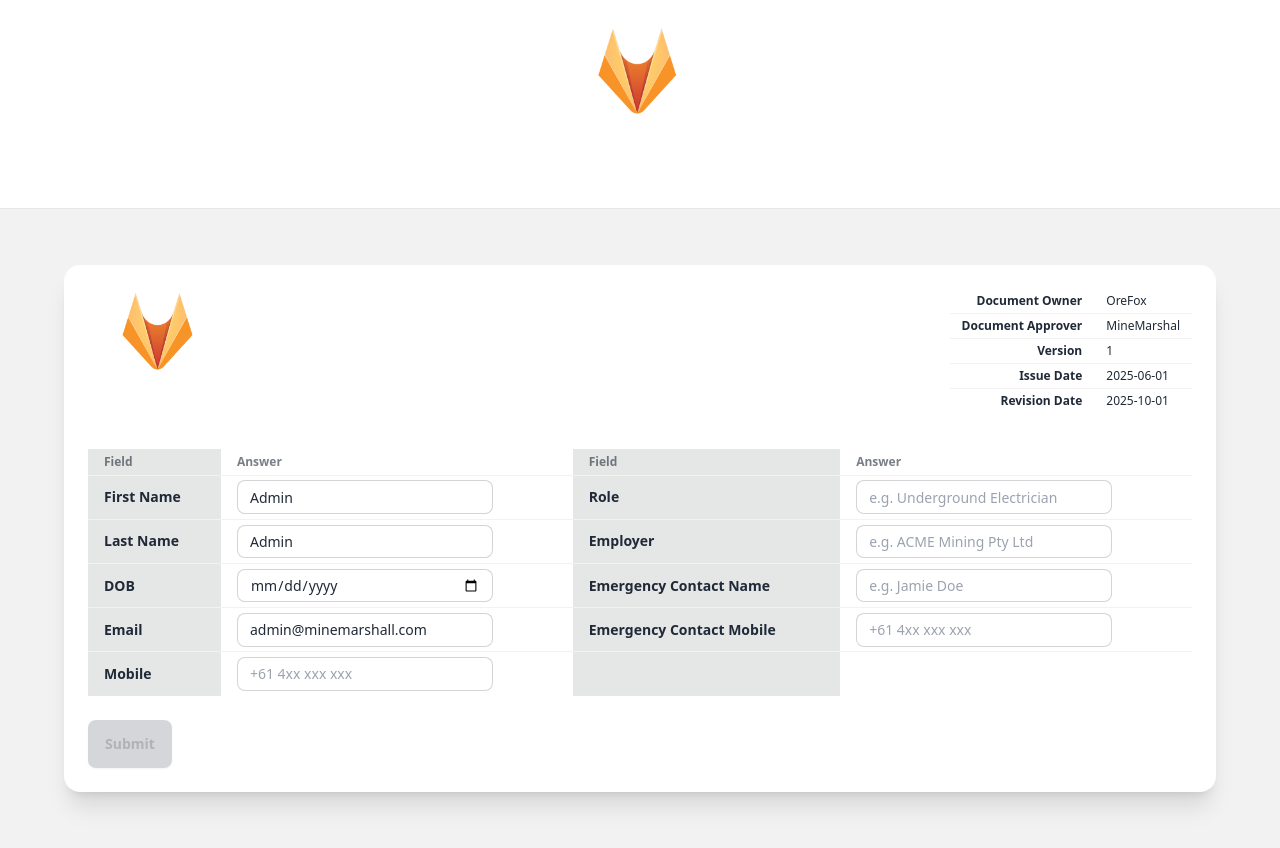
After one commit to lkemp7/MineMarshall, a Django app: a page that uses dashboard/templates/onboarding_base.html in a window 1280 px wide. The commit adds this page. Run offline with Django 5.2, Linux system fonts and the light colour scheme; a user stored in the database is signed in; data comes from the database, SQL or seed files in the repository; tables that the repository leaves empty hold one stand-in row (values such as "Sample post"); some libraries are stand-ins or nearby versions.

Commit message:
Account/onboarding email creation

```diff
--- a/MineMarshall/settings.py
+++ b/MineMarshall/settings.py
@@ -132,3 +132,6 @@ LOGIN_REDIRECT_URL = '/dashboard'
 LOGOUT_REDIRECT_URL = '/'
 
 AUTH_USER_MODEL = 'accounts.CustomUser'
+
+EMAIL_BACKEND = "django.core.mail.backends.console.EmailBackend"
+DEFAULT_FROM_EMAIL = "noreply@minemarshall.local"
--- a/accounts/admin.py
+++ b/accounts/admin.py
@@ -1,6 +1,7 @@
 from django.contrib import admin
 from django.contrib.auth.admin import UserAdmin
 from .models import CustomUser
+
 
 admin.site.unregister(CustomUser)
 
--- a/accounts/models.py
+++ b/accounts/models.py
@@ -1,5 +1,6 @@
 from django.db import models
 from django.contrib.auth.models import AbstractUser
+from django.conf import settings
 
 class CustomUser(AbstractUser):
     email = models.EmailField(unique=True)
--- a/accounts/urls.py
+++ b/accounts/urls.py
@@ -6,4 +6,5 @@ app_name = 'accounts'
 
 urlpatterns = [
     path('profile/', views.edit_profile, name='profile'),
+    path('setup-account/<str:token>/', views.setup_account, name='setup_account'),
 ]
--- a/dashboard/admin.py
+++ b/dashboard/admin.py
@@ -3,6 +3,7 @@ from accounts.models import CustomUser
 from .models import Form, Question
 from django.contrib import admin
 from .models import Project, ProjectRole, ProjectInvite
+from .models import WorkerProfile, Credential, FormSubmission, Answer, OnboardingInvite
 
 admin.site.register(Project)
 admin.site.register(ProjectRole)
@@ -18,3 +19,5 @@ class QuestionInline(admin.TabularInline):
 class FormAdmin(admin.ModelAdmin):
     list_display = ("title", "created_by", "created_at")
     inlines = [QuestionInline]
+
+admin.site.register(OnboardingInvite)
--- /dev/null
+++ b/dashboard/templates/forms/onboarding_default_form.html
@@ -0,0 +1,212 @@
+{% extends 'onboarding_base.html' %}
+{% load static %}
+
+{% block content %}
+<div class="max-w-6xl mx-auto py-8">
+  <div class="bg-base-100 rounded-2xl shadow-xl p-6">
+    <style>
+      #personalDetails th,
+      #personalDetails td { padding-top: 0.3rem; padding-bottom: 0.3rem; }
+
+      #personalDetails input.input {
+        height: 2.1rem;
+        min-height: 2.1rem;
+        padding-top: 0.25rem;
+        padding-bottom: 0.25rem;
+      }
+    </style>
+
+    <div class="flex items-start justify-between mb-4">
+      <img src="{% static 'Orefox_logo.png' %}" alt="Orefox Logo"
+           class="h-36 w-auto shrink-0 mr-8">
+
+      <table class="table table-compact text-xs w-auto shrink-0 text-right">
+        <tbody>
+          <tr>
+            <th class="font-semibold whitespace-nowrap py-1 px-3">Document Owner</th>
+            <td class="whitespace-nowrap py-1 px-3 text-left">OreFox</td>
+          </tr>
+          <tr>
+            <th class="font-semibold whitespace-nowrap py-1 px-3">Document Approver</th>
+            <td class="whitespace-nowrap py-1 px-3 text-left">MineMarshal</td>
+          </tr>
+          <tr>
+            <th class="font-semibold whitespace-nowrap py-1 px-3">Version</th>
+            <td class="whitespace-nowrap py-1 px-3 text-left">1</td>
+          </tr>
+          <tr>
+            <th class="font-semibold whitespace-nowrap py-1 px-3">Issue Date</th>
+            <td class="whitespace-nowrap py-1 px-3 text-left">2025-06-01</td>
+          </tr>
+          <tr>
+            <th class="font-semibold whitespace-nowrap py-1 px-3">Revision Date</th>
+            <td class="whitespace-nowrap py-1 px-3 text-left">2025-10-01</td>
+          </tr>
+        </tbody>
+      </table>
+    </div>
+
+    <form id="authform" method="post">
+      {% csrf_token %}
+
+      <div class="overflow-x-auto mb-6">
+        <table id="personalDetails" class="table w-full">
+          <thead>
+            <tr>
+              <th class="bg-base-300 py-1">Field</th>
+              <th class="py-1">Answer</th>
+              <th class="bg-base-300 py-1">Field</th>
+              <th class="py-1">Answer</th>
+            </tr>
+          </thead>
+          <tbody>
+            <tr>
+              <td class="bg-base-300 font-semibold py-1">First Name</td>
+              <td>
+                <input
+                  type="text"
+                  class="input input-bordered input-sm w-64"
+                  name="first_name"
+                  value="{{ user_obj.first_name }}"
+                  readonly
+                >
+              </td>
+
+              <td class="bg-base-300 font-semibold py-1">Role</td>
+              <td>
+                <input
+                  type="text"
+                  class="input input-bordered input-sm w-64"
+                  placeholder="e.g. Underground Electrician"
+                  name="role"
+                >
+              </td>
+            </tr>
+
+            <tr>
+              <td class="bg-base-300 font-semibold py-1">Last Name</td>
+              <td>
+                <input
+                  type="text"
+                  class="input input-bordered input-sm w-64"
+                  name="last_name"
+                  value="{{ user_obj.last_name }}"
+                  readonly
+                >
+              </td>
+
+              <td class="bg-base-300 font-semibold py-1">Employer</td>
+              <td>
+                <input
+                  type="text"
+                  class="input input-bordered input-sm w-64"
+                  placeholder="e.g. ACME Mining Pty Ltd"
+                  name="employer"
+                >
+              </td>
+            </tr>
+
+            <tr>
+              <td class="bg-base-300 font-semibold py-1">DOB</td>
+              <td>
+                <input type="date" class="input input-bordered input-sm w-64" name="dob">
+              </td>
+
+              <td class="bg-base-300 font-semibold py-1">Emergency Contact Name</td>
+              <td>
+                <input
+                  type="text"
+                  class="input input-bordered input-sm w-64"
+                  placeholder="e.g. Jamie Doe"
+                  name="emergency_contact_name"
+                >
+              </td>
+            </tr>
+
+            <tr>
+              <td class="bg-base-300 font-semibold py-1">Email</td>
+              <td>
+                <input
+                  type="email"
+                  class="input input-bordered input-sm w-64"
+                  name="email"
+                  value="{{ user_obj.email }}"
+                  readonly
+                >
+              </td>
+
+              <td class="bg-base-300 font-semibold py-1">Emergency Contact Mobile</td>
+              <td>
+                <input
+                  type="tel"
+                  class="input input-bordered input-sm w-64"
+                  placeholder="+61 4xx xxx xxx"
+                  name="emergency_contact_mobile"
+                >
+              </td>
+            </tr>
+
+            <tr>
+              <td class="bg-base-300 font-semibold py-1">Mobile</td>
+              <td>
+                <input
+                  type="tel"
+                  class="input input-bordered input-sm w-64"
+                  placeholder="+61 4xx xxx xxx"
+                  name="mobile"
+                >
+              </td>
+
+              <td class="bg-base-300 font-semibold py-1"></td>
+              <td></td>
+            </tr>
+          </tbody>
+        </table>
+      </div>
+    </form>
+
+    <div class="mt-6">
+      <button id="submitBtn" type="submit" form="authform" class="btn btn-primary" disabled>
+        Submit
+      </button>
+    </div>
+  </div>
+</div>
+
+<script>
+  function isDetailsComplete() {
+    const requiredNames = [
+      "first_name",
+      "last_name",
+      "dob",
+      "email",
+      "mobile",
+      "role",
+      "employer",
+      "emergency_contact_name",
+      "emergency_contact_mobile"
+    ];
+
+    for (const name of requiredNames) {
+      const el = document.querySelector(`[name="${name}"]`);
+      if (!el || !el.value || !el.value.trim()) return false;
+    }
+    return true;
+  }
+
+  function updateSubmitState() {
+    const btn = document.getElementById("submitBtn");
+    if (!btn) return;
+    btn.disabled = !isDetailsComplete();
+  }
+
+  document.addEventListener("DOMContentLoaded", () => {
+    updateSubmitState();
+
+    document.querySelectorAll("#personalDetails input").forEach(el => {
+      el.addEventListener("input", updateSubmitState);
+      el.addEventListener("change", updateSubmitState);
+    });
+  });
+</script>
+{% endblock %}
--- /dev/null
+++ b/dashboard/templates/onboarding_base.html
@@ -0,0 +1,43 @@
+{% load static %}
+
+<!DOCTYPE html>
+<html lang="en">
+  <head>
+    <meta charset="UTF-8" />
+    <meta http-equiv="X-UA-Compatible" content="IE=edge" />
+    <meta name="viewport" content="width=device-width, initial-scale=1.0" />
+    <link
+      rel="icon"
+      type="image/png"
+      sizes="96x96"
+      href="{% static 'favicon-96x96-1.png' %}"
+    />
+    <link
+      href="https://cdn.jsdelivr.net/npm/daisyui@4.12.22/dist/full.min.css"
+      rel="stylesheet"
+      type="text/css"
+    />
+    <script src="https://cdn.tailwindcss.com"></script>
+    <script
+      src="https://unpkg.com/htmx.org@2.0.4"
+      integrity="sha384-HGfztofotfshcF7+8n44JQL2oJmowVChPTg48S+jvZoztPfvwD79OC/LTtG6dMp+"
+      crossorigin="anonymous"
+    ></script>
+    <title>MineMarshall Onboarding</title>
+  </head>
+  <body class="min-h-screen bg-base-200">
+    <header class="flex justify-center items-center p-6 border-b border-base-300 bg-base-100">
+      <img
+        src="{% static 'Orefox_logo.png' %}"
+        alt="Orefox Logo"
+        class="w-40 h-auto object-contain"
+      />
+    </header>
+
+    <main class="max-w-7xl mx-auto p-6">
+
+
+      {% block content %}{% endblock %}
+    </main>
+  </body>
+</html>
--- a/dashboard/urls.py
+++ b/dashboard/urls.py
@@ -28,4 +28,6 @@ urlpatterns = [
     path("projects/<int:project_pk>/roles/<int:role_pk>/update-form/", views.update_project_role_form, name="update_project_role_form"),
     path("projects/<int:project_pk>/roles/<int:role_pk>/invite/", views.invite_users_to_project_role, name="invite_users_to_project_role"),
     path("project-invites/<int:invite_id>/form/", views.project_invite_form, name="project_invite_form"),
+    path("personnel/induction/", views.start_induction, name="start_induction"),
+    path("forms/onboarding-default/<str:token>/", views.onboarding_default_form, name="onboarding_default_form"),
 ]
--- a/dashboard/views.py
+++ b/dashboard/views.py
@@ -14,6 +14,12 @@ import uuid
 from django.db import transaction
 from django.db.models import Prefetch
 from .models import FormAssignment, FormSubmission, Answer, Project, ProjectRole, ProjectInvite
+import secrets
+from django.contrib import messages
+from accounts.models import CustomUser
+from .models import OnboardingInvite
+from django.core.mail import send_mail
+from django.conf import settings
 
 @login_required
 def dashboard(request):
@@ -772,3 +778,105 @@ def project_invite_form(request, invite_id):
             "questions": questions,
         },
     )
+
+@login_required
+def start_induction(request):
+    if request.user.role not in ["admin", "manager"]:
+        messages.error(request, "You do not have permission to start an induction.")
+        return redirect("dashboard")
+    if request.method == "POST":
+        first_name = request.POST.get("first_name", "").strip()
+        last_name = request.POST.get("last_name", "").strip()
+        email = request.POST.get("email", "").strip().lower()
+        requires_default_form = request.POST.get("requires_default_form") == "on"
+
+        if not first_name or not last_name or not email:
+            messages.error(request, "First name, last name, and email are required.")
+            return redirect("personnel")
+
+        if CustomUser.objects.filter(email=email).exists():
+            messages.error(request, "A user with that email already exists.")
+            return redirect("personnel")
+
+        user = CustomUser.objects.create(
+            email=email,
+            username=email,
+            first_name=first_name,
+            last_name=last_name,
+            is_active=False,
+        )
+        user.set_unusable_password()
+        user.save()
+
+        invite = OnboardingInvite.objects.create(
+            user=user,
+            email=email,
+            first_name=first_name,
+            last_name=last_name,
+            token=secrets.token_urlsafe(32),
+            requires_default_form=requires_default_form,
+            status="sent",
+        )
+
+        setup_url = request.build_absolute_uri(
+            f"/accounts/setup-account/{invite.token}/"
+        )
+        #error debugging
+        print("EMAIL_BACKEND =", settings.EMAIL_BACKEND)
+
+        send_mail(
+            subject="Complete your MineMarshall account setup",
+            message=(
+                f"Hello {first_name},\n\n"
+                f"You have been invited to set up your MineMarshall account.\n\n"
+                f"Use the link below to create your password and continue onboarding:\n\n"
+                f"{setup_url}\n\n"
+                f"If your induction requires it, you will be taken to the Default Form after setup."
+            ),
+            from_email=getattr(settings, "DEFAULT_FROM_EMAIL", "noreply@minemarshall.local"),
+            recipient_list=[email],
+            fail_silently=False,
+        )
+
+        messages.success(
+            request,
+            f"Induction started for {email}. Setup link: {setup_url}"
+        )
+        return redirect("personnel")
+
+    return redirect("personnel")
+
+@login_required
+def onboarding_default_form(request, token):
+    invite = get_object_or_404(OnboardingInvite, token=token)
+    user = invite.user
+
+    if request.user != user:
+        messages.error(request, "You must complete onboarding from your invited account.")
+        return redirect("login")
+
+    if invite.status == "completed":
+        return redirect("dashboard")
+
+    if request.method == "POST":
+        post_data = request.POST.copy()
+
+        # Lock identity fields to the inducted user
+        post_data["email"] = user.email
+        post_data["first_name"] = user.first_name
+        post_data["last_name"] = user.last_name
+
+        create_or_update_user_from_post(post_data)
+
+        invite.status = "completed"
+        invite.completed_at = timezone.now()
+        invite.save()
+
+        messages.success(request, "Default form completed successfully.")
+        return redirect("dashboard")
+
+    context = {
+        "invite": invite,
+        "user_obj": user,
+    }
+    return render(request, "forms/onboarding_default_form.html", context)
```
Also changed, not shown: accounts/templates/accounts/setup_account.html (added, +38 -0 lines), accounts/views.py (+40 -1 lines), dashboard/models.py (+30 -0 lines), dashboard/templates/personnel.html (+51 -0 lines), dashboard/migrations/0007_onboardinginvite.py (added).
